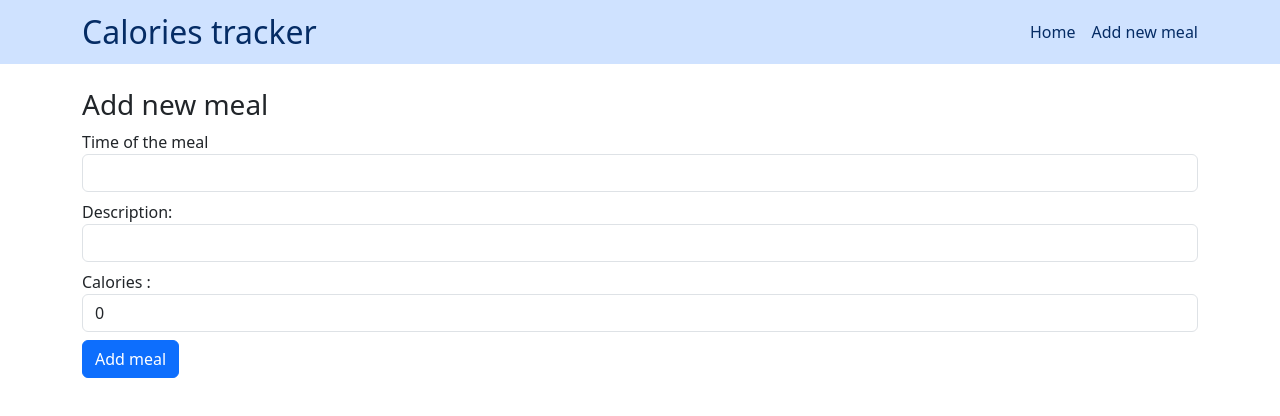
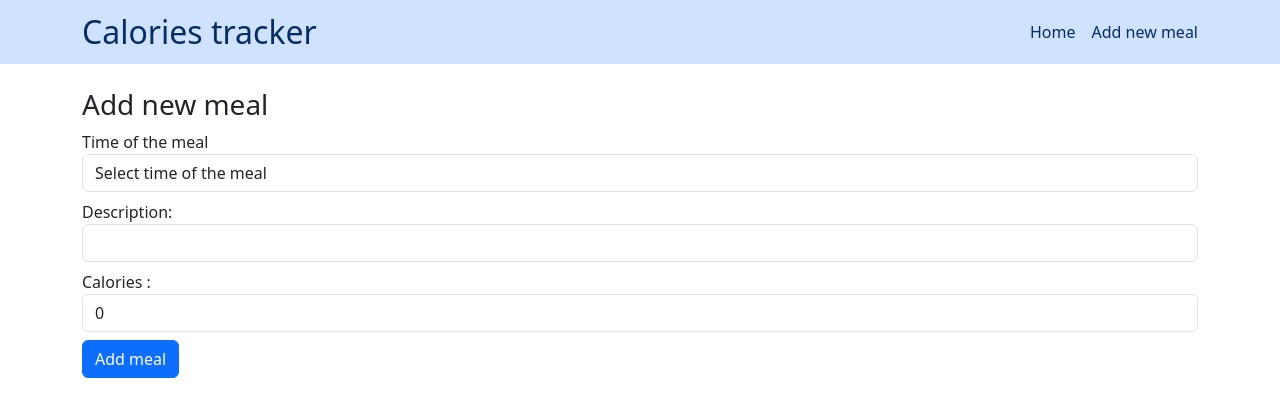
Before and after one commit to Dilnoza-Tasheva/homework-66, a React (Vite) app: page /newMeal in a window 1280 px wide. Shown: the top 416 px of the page. Built offline with nearby package versions, Linux system fonts and the light colour scheme.

Commit message:
Updated MealForm with select instead of simple input when adding the time of the meal

```diff
--- a/src/Components/MealForm/MealForm.tsx
+++ b/src/Components/MealForm/MealForm.tsx
@@ -15,7 +15,7 @@ const MealForm = () => {
   const navigate = useNavigate();
 
 
-  const onChangeField = (e: React.ChangeEvent<HTMLInputElement>) => {
+  const onChangeField = (e: React.ChangeEvent<HTMLInputElement | HTMLSelectElement>) => {
     const {name, value} = e.target;
     setForm(prevState => ({
       ...prevState,
@@ -38,14 +38,19 @@ const MealForm = () => {
       <h3>Add new meal</h3>
       <div className="form-group mb-2">
         <label htmlFor="time">Time of the meal</label>
-        <input
-          type="text"
+        <select
           id="time"
           name="time"
           className="form-control"
           value={form.time}
           onChange={onChangeField}
-        />
+        >
+          <option value="">Select time of the meal</option>
+          <option value="Breakfast">breakfast</option>
+          <option value="Snack">snack</option>
+          <option value="Lunch">lunch</option>
+          <option value="Dinner">dinner</option>
+        </select>
       </div>
 
       <div className="form-group mb-2">
--- a/src/Containers/EditMeal/EditMeal.tsx
+++ b/src/Containers/EditMeal/EditMeal.tsx
@@ -1,7 +1,13 @@
 import MealForm from '../../Components/MealForm/MealForm.tsx';
+import { useState } from 'react';
+import { IMeal } from '../../types';
+import { useParams } from 'react-router-dom';
 
 
 const EditMeal = () => {
+  const [meal, setMeal] = useState<IMeal>();
+  const params = useParams()
+
   return (
     <div>
       <MealForm/>
```
